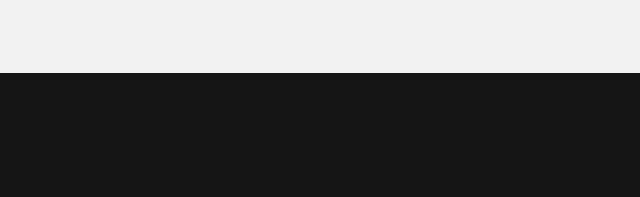
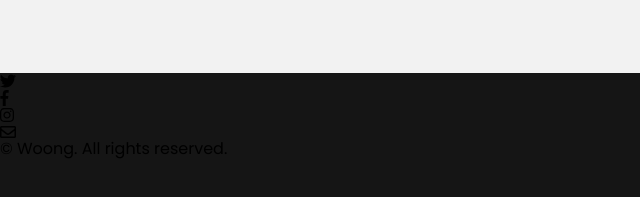
Before and after one commit to jtwjs/projects, a plain HTML site: page index.html in a window 1280 px wide. Shown: the part 3634-3831 px from the top of the page, 0-640 px from the left. Drawn offline with Linux system fonts and the light colour scheme.

Commit message:
HTML: footer

```diff
--- a/index.html
+++ b/index.html
@@ -6,6 +6,7 @@
     <link rel="icon" href="./src/assets/images/W_logo.png" type="image/png">
     <link rel="stylesheet" href="src/css/reset.css">
     <link rel="stylesheet" href="src/css/main.css">
+    <script src="https://use.fontawesome.com/releases/v5.2.0/js/all.js"></script>
     <script src="/src/js/main.js" defer > </script>
     <title>Discovery</title>
 </head>
@@ -99,8 +100,28 @@
     <footer id="footer">
         <div class="container">
             <div class="social">
+                <ul class="sns-list">
+                    <li class="sns-item">
+                        <a href="#a" aria-label="twiter link">
+                        <i class="fab fa-twitter">
+                        </i>
+                    </a></li>
+                    <li class="sns-item">
+                        <a href="#a" aria-label="facebook link">
+                            <i class="fab fa-facebook-f"></i>
+                    </a></li>
+                    <li class="sns-item">
+                        <a href="#a" aria-label="insta link">
+                            <i class="fab fa-instagram"></i>
+                    </a></li>
+                    <li class="sns-item">
+                        <a href="#a" aria-label="email link">
+                            <i class="far fa-envelope"></i>
+                    </a></li>
+                </ul>
             </div>
             <div class="copyright">
+                &copy; Woong. All rights reserved.
             </div>
         </div>
     </footer>
```
